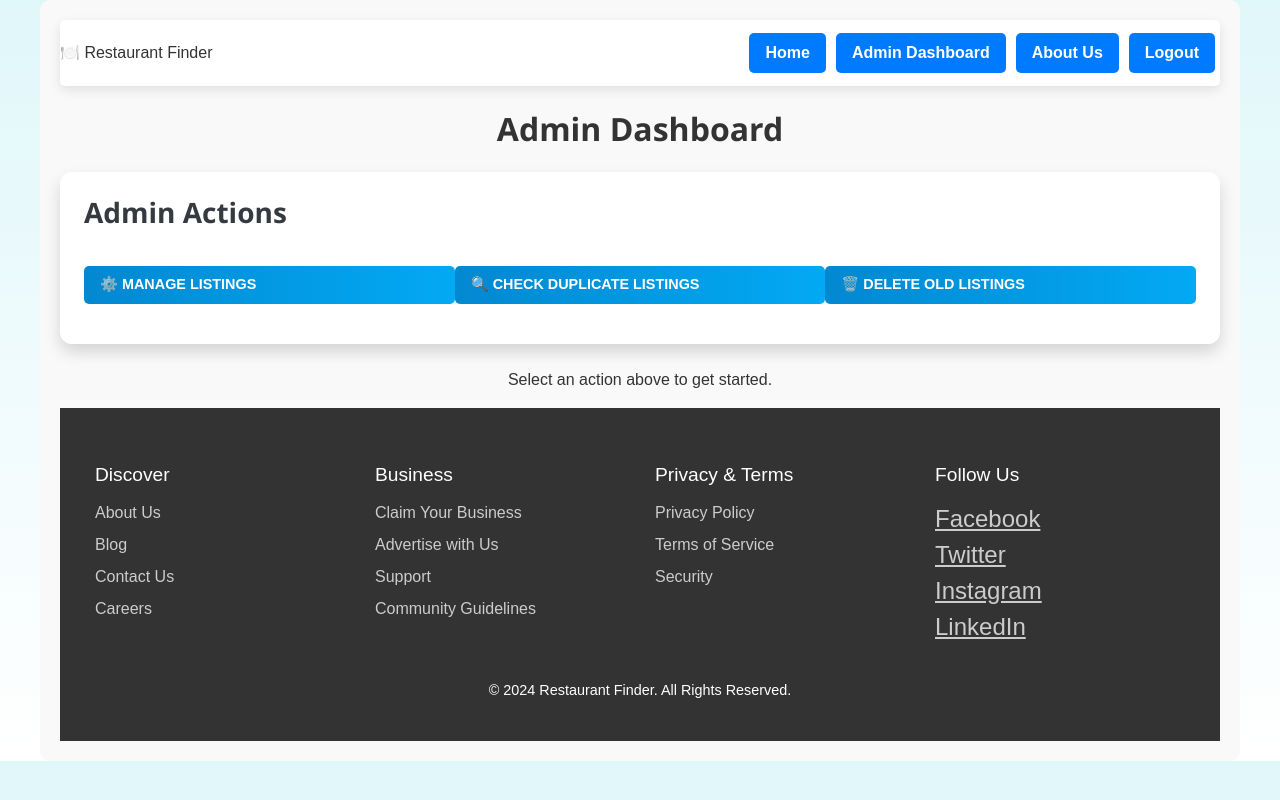
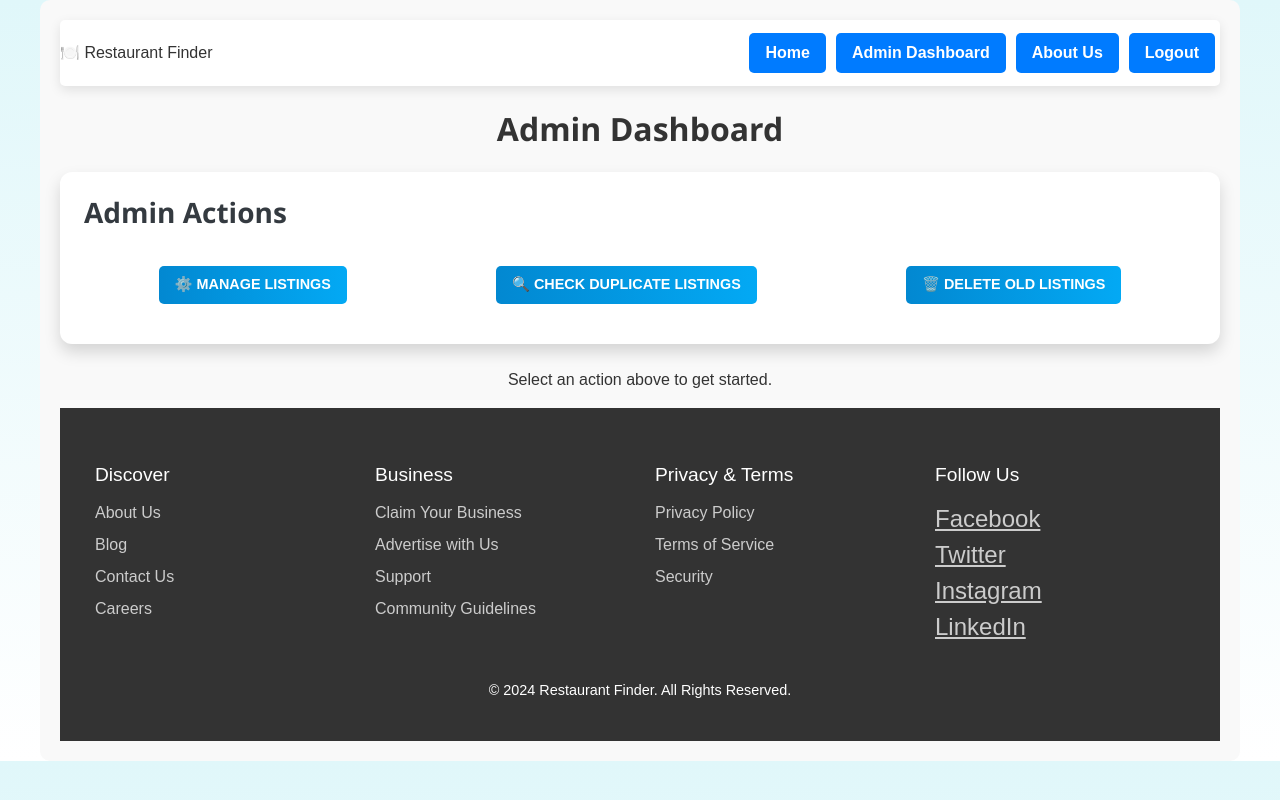
Before and after one commit to gopinathsjsu/team-project-cmpe-2020-02-spartans, a React (Create React App) app in the folder Frontend/: page /AdminDashboard in a window 1280 px wide. Built offline with nearby package versions, Linux system fonts and the light colour scheme; sample sign-in values are in the browser's storage.

Commit message:
Update AdminDashboard.js

```diff
--- a/Frontend/src/AdminDashboard.js
+++ b/Frontend/src/AdminDashboard.js
@@ -205,24 +205,31 @@ function AdminDashboard() {
             <div className="card mb-4 p-4 shadow">
                 <h3>Admin Actions</h3>
                 <div className="d-flex flex-column flex-md-row justify-content-around mt-3">
+                    <div className='mb-12'>
                     <button
                         onClick={() => setView('manage')}
                         className={`btn btn-primary admin-option mb-3 ${view === 'manage' ? 'active' : ''}`}
                     >
+
                         ⚙️ Manage Listings
                     </button>
+                    </div>
+                    <div className='mb-12'>
                     <button
                         onClick={() => setView('duplicates')}
                         className={`btn btn-warning admin-option mb-3 ${view === 'duplicates' ? 'active' : ''}`}
                     >
                         🔍 Check Duplicate Listings
                     </button>
+                    </div>
+                    <div className='mb-12'>
                     <button
                         onClick={() => setView('old-listings')}
                         className={`btn btn-danger admin-option mb-3 ${view === 'old-listings' ? 'active' : ''}`}
                     >
                         🗑️ Delete Old Listings
                     </button>
+                    </div>
                 </div>
             </div>
 
```
